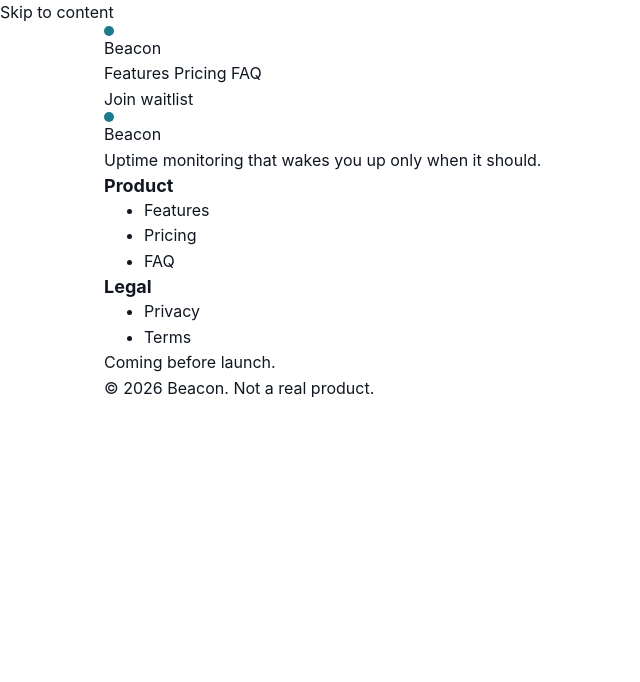
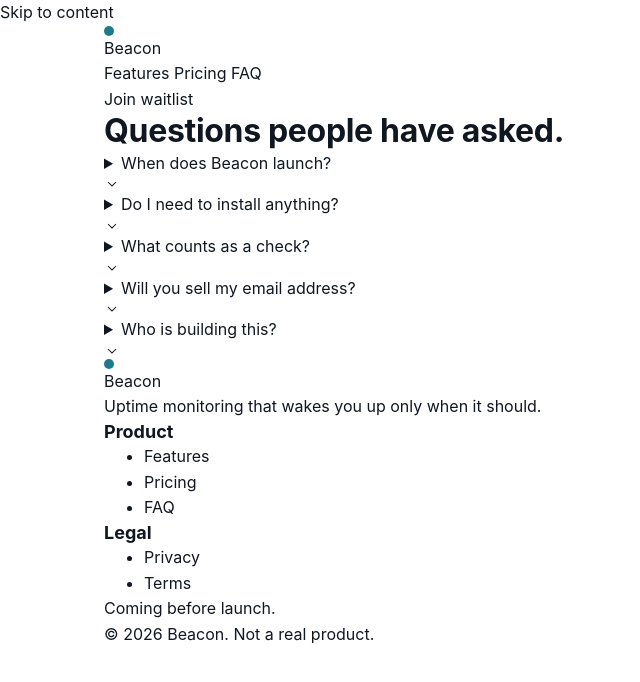
Before and after one commit to rahul-ambarakonda/HD_New_Demo, a website: page public/index.html in a window 1280 px wide. Shown: the whole page, without its empty margins (0-640 px from the left). Drawn offline with Linux system fonts and the light colour scheme.

Commit message:
feat: Add FAQ section to public/index.html

```diff
--- a/public/index.html
+++ b/public/index.html
@@ -37,6 +37,53 @@
 
     <main id="main">
         <!-- Content sections will go here -->
+
+        <section id="faq" class="section section--sunken" aria-labelledby="faq-heading">
+            <div class="container container--narrow">
+                <h2 id="faq-heading" class="section__heading">Questions people have asked.</h2>
+
+                <details class="faq__item">
+                    <summary class="faq__question">
+                        When does Beacon launch?
+                        <svg class="faq__chevron" aria-hidden="true" width="16" height="16" viewBox="0 0 16 16" fill="currentColor"><path d="M8 10.707l-4.354-4.353.708-.708L8 9.293l3.646-3.647.708.708z"/></svg>
+                    </summary>
+                    <p class="faq__answer">We are aiming for the first half of 2027. The waitlist is how we decide who gets in first and roughly how many checks we need to be ready for.</p>
+                </details>
+
+                <details class="faq__item">
+                    <summary class="faq__question">
+                        Do I need to install anything?
+                        <svg class="faq__chevron" aria-hidden="true" width="16" height="16" viewBox="0 0 16 16" fill="currentColor"><path d="M8 10.707l-4.354-4.353.708-.708L8 9.293l3.646-3.647.708.708z"/></svg>
+                    </summary>
+                    <p class="faq__answer">No. Beacon calls your public endpoints from the outside, the same way your customers do. There is no agent, no sidecar and no code change.</p>
+                </details>
+
+                <details class="faq__item">
+                    <summary class="faq__question">
+                        What counts as a check?
+                        <svg class="faq__chevron" aria-hidden="true" width="16" height="16" viewBox="0 0 16 16" fill="currentColor"><path d="M8 10.707l-4.354-4.353.708-.708L8 9.293l3.646-3.647.708.708z"/></svg>
+                    </summary>
+                    <p class="faq__answer">One URL, checked on one interval. A homepage and an API health route are two checks.</p>
+                </details>
+
+                <details class="faq__item">
+                    <summary class="faq__question">
+                        Will you sell my email address?
+                        <svg class="faq__chevron" aria-hidden="true" width="16" height="16" viewBox="0 0 16 16" fill="currentColor"><path d="M8 10.707l-4.354-4.353.708-.708L8 9.293l3.646-3.647.708.708z"/></svg>
+                    </summary>
+                    <p class="faq__answer">No. It goes in one file on one server and it is used to send you one launch email. Reply to that email with the word "remove" and it is deleted.</p>
+                </details>
+
+                <details class="faq__item">
+                    <summary class="faq__question">
+                        Who is building this?
+                        <svg class="faq__chevron" aria-hidden="true" width="16" height="16" viewBox="0 0 16 16" fill="currentColor"><path d="M8 10.707l-4.354-4.353.708-.708L8 9.293l3.646-3.647.708.708z"/></svg>
+                    </summary>
+                    <p class="faq__answer">Two engineers who have carried a pager for a combined fourteen years and have opinions about being woken up unnecessarily.</p>
+                </details>
+            </div>
+        </section>
+
     </main>
 
     <footer class="site-footer">
```
